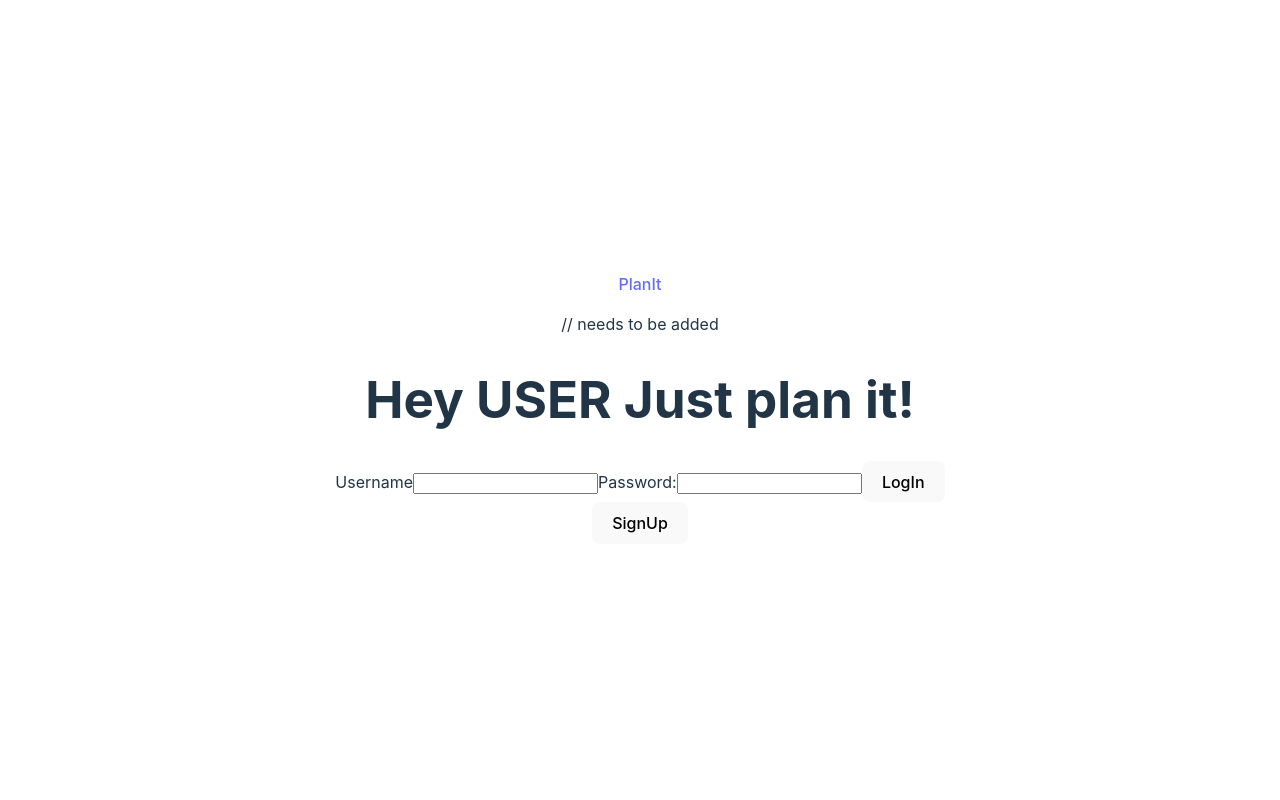
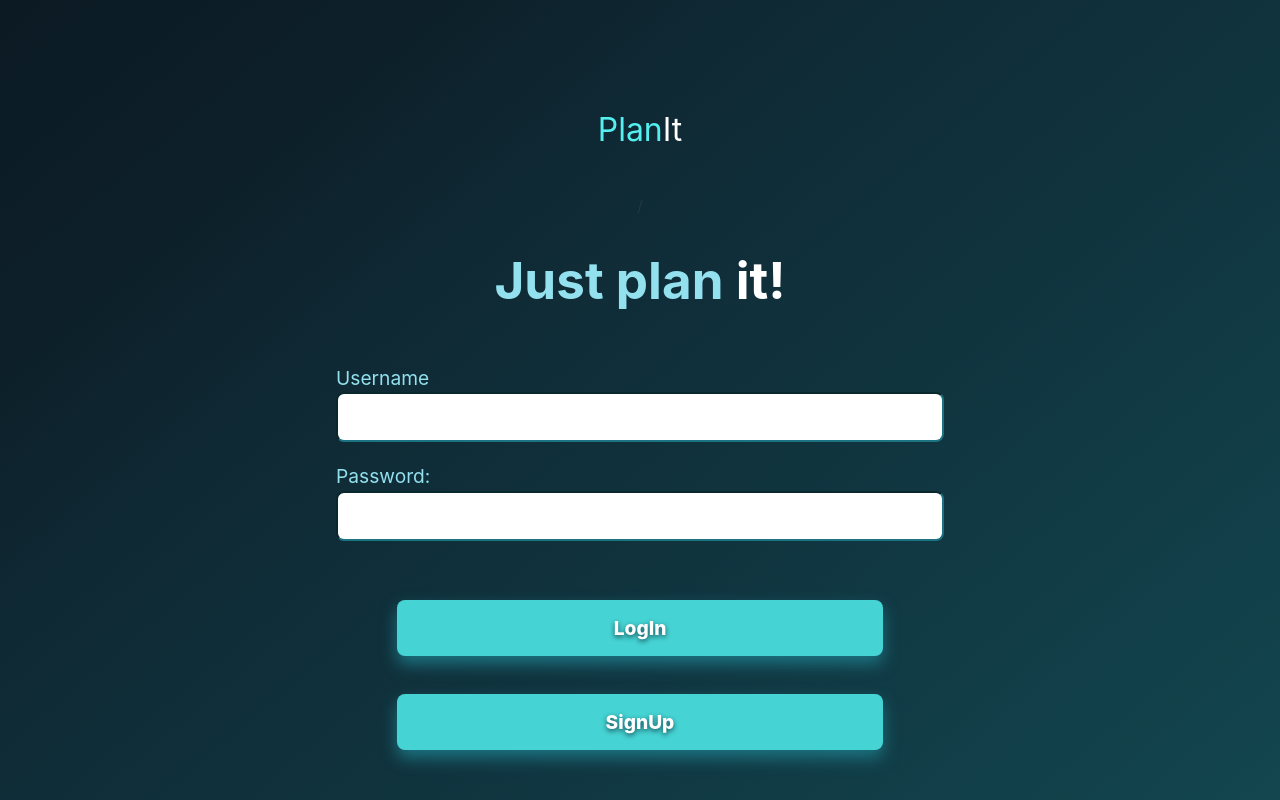
Before and after one commit to Yackens/Ironhack-PlanIt-Frontend, a React (Vite) app: page / in a window 1280 px wide. Built offline with nearby package versions, Linux system fonts and the light colour scheme.

Commit message:
half of css done

```diff
--- a/src/App.css
+++ b/src/App.css
@@ -4,6 +4,48 @@
   padding: 2rem;
   text-align: center;
 }
+
+body {
+
+
+  background-image: linear-gradient(
+  140deg,
+  hsl(203deg 51% 9%) 0%,
+  hsl(202deg 52% 10%) 11%,
+  hsl(200deg 53% 11%) 22%,
+  hsl(198deg 55% 13%) 33%,
+  hsl(196deg 57% 14%) 44%,
+  hsl(194deg 58% 15%) 56%,
+  hsl(193deg 60% 16%) 67%,
+  hsl(191deg 61% 17%) 78%,
+  hsl(190deg 61% 18%) 89%,
+  hsl(188deg 61% 19%) 100%
+);
+
+}
+
+h1 {
+  color: #93E1EE;
+  font-size: 4.5rem;
+  margin-bottom: 55px;
+ }
+
+ h2 {
+
+  color: #93E1EE;
+  font-size: 3rem;
+  margin-bottom: 55px;
+ }
+
+ h3{
+  color: #93E1EE;
+
+ }
+
+ p {
+  color: white;
+ }
+
 
 .logo {
   height: 6em;
@@ -45,6 +87,8 @@ ul{
   list-style: none;
 }
 
+
+
 .statusDiv {
   width: 24px;
   height: 24px;
@@ -81,3 +125,105 @@ ul{
   0% { transform: rotate(0deg); }
   100% { transform: rotate(360deg); }
 }
+
+.logo p{
+  color: #54EFEF;
+  font-size: 2rem;
+ }
+
+ span {
+  color: white;
+ }
+
+ .signFlex {
+  display: flex;
+  flex-direction: column;
+  gap: 20px;
+  align-items: center;
+ }
+
+ .inputFlex {
+  display: flex;
+  flex-direction: column;
+  align-items: flex-start;
+ }
+
+ input {
+  height: 44px;
+  width: 70vw;
+  border-color: #1C7381;
+  max-width: 600px;
+  border-radius:8px;
+ }
+
+ label {
+  color: #93E1EE;
+  font-size: 1.2rem;
+  text-align: left;
+ }
+
+ .btn1 {
+  background-color: #46D3D3;
+  height: 56px;
+  width: 80%;
+  margin-top: 2em;
+  color: white;
+  font-size: 1.2rem;
+  font-weight: 800;
+  text-shadow: 0px 2px 5px #13474F;
+  box-shadow: 0px 8px 16px #1C7381;
+  transition: all 0.3s ease 0s;
+  cursor: pointer;
+  outline: none;
+ }
+
+ .btn1:hover {
+  background-color: #46D3D3;
+  box-shadow: 0px 15px 20px #1C7381;
+  transform: translateY(-7px);
+}
+
+.btn2 {
+  background-color: #46D3D3;
+  height: 56px;
+  width: 40%;
+  max-width: 110px;
+  margin-top: 2em;
+  color: white;
+  font-size: 1.2rem;
+  font-weight: 800;
+  text-shadow: 0px 2px 5px #13474F;
+  box-shadow: 0px 8px 16px #1C7381;
+  transition: all 0.3s ease 0s;
+  cursor: pointer;
+  outline: none;
+  margin-left: 2em;;
+ }
+
+ .btn2:hover {
+  background-color: #46D3D3;
+  box-shadow: 0px 15px 20px #1C7381;
+  transform: translateY(-7px);
+}
+
+.search {
+  height: 44px;
+  border-color: #1C7381;
+  margin-top: 54px;
+ }
+
+ .wrapper {
+  margin-top: 55px;
+ }
+
+ .styled-link {
+  text-decoration: underline;
+  color: #54EFEF;
+  font-size: 1.8rem;
+}
+
+.styled-link:hover {
+  text-decoration: none;
+  color: #46D3D3;
+  font-size: 1.8rem;
+}
--- a/src/pages/Categories.jsx
+++ b/src/pages/Categories.jsx
@@ -65,39 +65,44 @@ const Categories = () => {
 
   return (
     <div>
-      <div id="logo">
-        <Link to='/'>
-          <p>PlanIt</p>
-        </Link>
+        <div className='header'>
+     <div className="logo">
+                <p>Plan<span>It</span></p>
+         </div>
+
+         <NavBar />
       </div>
 
-      <NavBar />
 
-      <h2>Your Categories, {username}!</h2>
 
-      <button onClick={handleCreateNewCategory}>Create Category</button>
+      <h2>Your Categories, <span>{username}</span> !</h2>
 
-      <input
+      <button className="btn1"  onClick={handleCreateNewCategory}>Create Category</button>
+
+      <input className="search"
         type="text"
         placeholder="Search for categories..."
         value={searchQuery}
         onChange={(e) => setSearchQuery(e.target.value)}
       />
-
+    <div className='wrapper'>
       {categories.map(category => (
-        <div key={category._id}>
-          <Link to={`/categories/${category._id}`} state={{ categoryName: category.name }}>
+        <div key={category._id} >
+          <Link to={`/categories/${category._id}`} state={{ categoryName: category.name }} className="styled-link">
             {category.name}
           </Link>
           <button
-            className="deleteLink"
+            className="btn2"
             onClick={() => handleDelete(category._id)}
           >
             Delete
           </button>
+
         </div>
       ))}
     </div>
+    </div>
+
   );
 }
 
--- a/src/pages/Home.jsx
+++ b/src/pages/Home.jsx
@@ -1,5 +1,4 @@
 //Home.jsx
-
 import React from 'react'
 import { Link } from "react-router-dom";
 import axios from "axios";
@@ -37,20 +36,19 @@ function Home() {
 
   return (
    <div>
+      <div className='header'>
+     <div className="logo">
+                <p>Plan<span>It</span></p>
+         </div>
+      </div>
 
-        <div id="logo">
-            <Link to='/'>
-                <p>PlanIt</p>
-            </Link>
-         </div>
+/
+    <h1>Just plan <span>it!</span></h1>
 
-// needs to be added
-    <h1>Hey USER Just plan it!</h1>
-
-    <form onSubmit={handleLogin}>
+    <form className="signFlex" onSubmit={handleLogin}>
     <label>
       Username
-      <input
+      <input className="inputFlex"
             type="text"
             value={username}
             required
@@ -62,7 +60,7 @@ function Home() {
 
     <label>
           Password:
-          <input
+          <input className="inputFlex"
             type="password"
             value={password}
             required
@@ -72,11 +70,11 @@ function Home() {
           />
         </label>
 
-    <button type="submit">LogIn</button>
+    <button className="btn1" type="submit">LogIn</button>
     </form>
 
     <Link to="/signup">
-        <button>SignUp</button>
+        <button className="btn1">SignUp</button>
       </Link>
     </div>
   )
--- a/src/pages/NewCategory.jsx
+++ b/src/pages/NewCategory.jsx
@@ -35,19 +35,19 @@ function NewCategory() {
       </div>
 
       <NavBar />
-      <h2>Create Category</h2>
+      <h2>Create your new Category</h2>
 
-      <form onSubmit={handleCreateCategory}>
+      <form className="signFlex" onSubmit={handleCreateCategory}>
         <label>
-          Category name
-          <input
+          Category name:
+          <input className="inputFlex"
             type="text"
             value={categoryName}
             onChange={(e) => setCategoryName(e.target.value)}
             required
           />
         </label>
-        <button type="submit">Create</button>
+        <button className="btn1" type="submit">Create</button>
       </form>
     </div>
   );
--- a/src/pages/NewTask.jsx
+++ b/src/pages/NewTask.jsx
@@ -44,7 +44,7 @@ function NewTask() {
       </div>
 
       <NavBar />
-      {/**needs to be done */}
+
       <h3>Create New Task</h3>
 
       <form>
--- a/src/pages/SignUp.jsx
+++ b/src/pages/SignUp.jsx
@@ -25,11 +25,17 @@ function Signup() {
   return (
     <div>
 
-      <h2>Sign Up Page</h2>
-      <form onSubmit={handleSignup}>
+      <div className='header'>
+       <div className="logo">
+                <p>Plan<span>It</span></p>
+         </div>
+      </div>
+
+      <h2>Create a free account</h2>
+      <form className="signFlex"  onSubmit={handleSignup}>
         <label>
-          username:
-          <input
+          Username:
+          <input className="inputFlex"
             type="text"
             value={username}
             required
@@ -40,7 +46,7 @@ function Signup() {
         </label>
         <label>
           Email:
-          <input
+          <input className="inputFlex"
             type="email"
             value={email}
             required
@@ -51,7 +57,7 @@ function Signup() {
         </label>
         <label>
           Password:
-          <input
+          <input className="inputFlex"
             type="password"
             value={password}
             required
@@ -60,7 +66,7 @@ function Signup() {
             }}
           />
         </label>
-        <button type="submit">Signup</button>
+        <button className="btn1" type="submit">Signup</button>
       </form>
     </div>
   );
```
